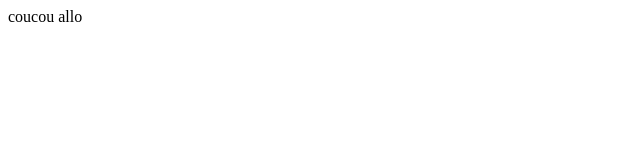
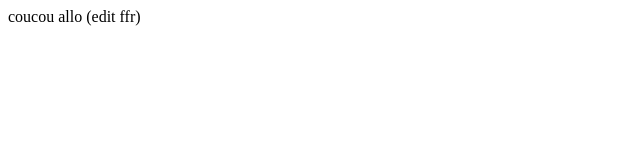
Before and after one commit to frodbag/website, a plain HTML site: page index.html in a window 1280 px wide. Shown: the full height of the page, 0-640 px from the left. Drawn offline with Linux system fonts and the light colour scheme.

Commit message:
modif index.html

```diff
--- a/index.html
+++ b/index.html
@@ -1,6 +1,6 @@
 <html>
 <body>
 coucou
-allo
+allo (edit ffr)
 </body>
 </html>
```
